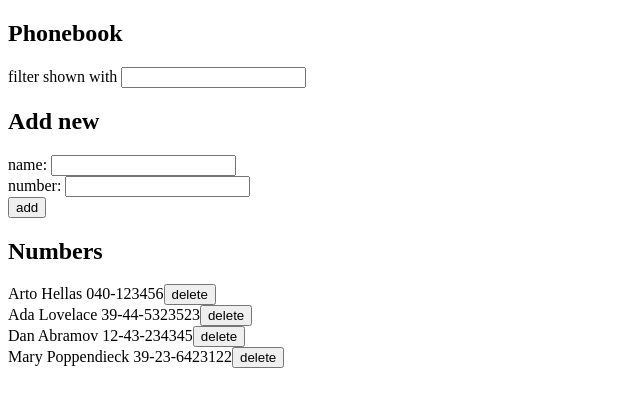
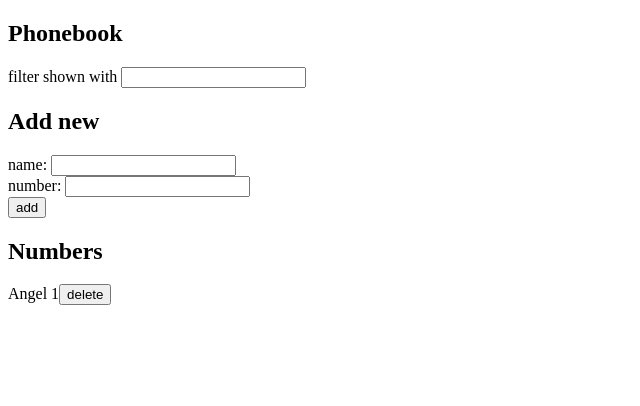
Before and after one commit to angelbarros14/full-stack-open, a React (Vite) app in the folder phonebook/: page / in a window 1280 px wide. Shown: the top 406 px of the page, without its empty margins (0-640 px from the left). Built offline with nearby package versions, Linux system fonts and the light colour scheme; data requests are answered from the project's data file.

Commit message:
exercise 2.14

```diff
--- a/phonebook/db.json
+++ b/phonebook/db.json
@@ -1,24 +1,9 @@
 {
   "persons": [
     {
-      "name": "Arto Hellas",
-      "number": "040-123456",
-      "id": "1"
-    },
-    {
-      "name": "Ada Lovelace",
-      "number": "39-44-5323523",
-      "id": "2"
-    },
-    {
-      "name": "Dan Abramov",
-      "number": "12-43-234345",
-      "id": "3"
-    },
-    {
-      "name": "Mary Poppendieck",
-      "number": "39-23-6423122",
-      "id": "4"
+      "id": "eae9",
+      "name": "Angel",
+      "number": "1"
     }
   ]
 }
--- a/phonebook/src/App.jsx
+++ b/phonebook/src/App.jsx
@@ -44,7 +44,19 @@ const App = () => {
     })
   }
 
+  const deleteInfo = (id, name) => {
+    // console.log('deleted')
+    if (confirm(`Delete ${name}?`)) {
+      service
+      .deleteName(id)
+      .then(() => {
+        setPersons(persons.filter(n => n.id !== id))
+      })
+    } else {
+      return false
+    }
 
+  }
 
   const handleName = (event) => {
     setNewName(event.target.value)
@@ -76,8 +88,9 @@ const App = () => {
         </div>
       </form>
       <Header text='Numbers' />
+
       {filter.map(person => <div key={person.id}> {person.name} {person.number}
-        <button type='submit'>delete</button>
+        <button type='submit' onClick={() => deleteInfo(person.id, person.name)}>delete</button>
       </div>)}
     </div>
   )
--- a/phonebook/src/services/phonebook.js
+++ b/phonebook/src/services/phonebook.js
@@ -11,9 +11,9 @@ const create = (newObject) => {
     return request.then(response => response.data)
 }
 
-const update = (id, newObject) => {
-    const request = axios.put(`${baseUrl}/${id}`, newObject)
+const deleteName = (id) => {
+    const request = axios.delete(`${baseUrl}/${id}`)
     return request.then(response => response.data)
 }
 
-export default { getAll, create, update }
+export default { getAll, create, deleteName }
```
